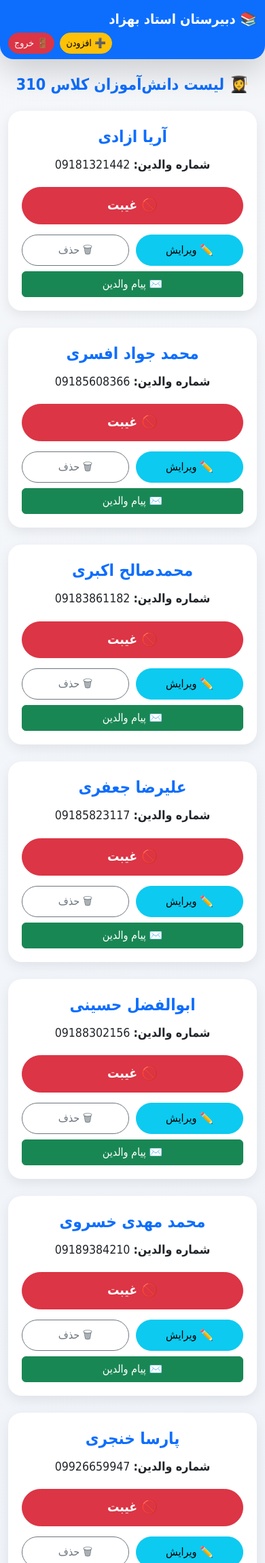
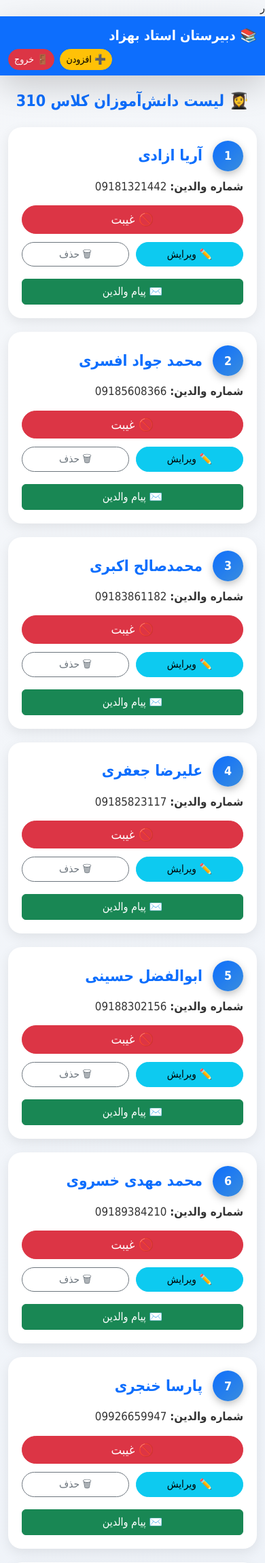
Before and after one commit to mehrab138787/behzad, a Flask app: page /class/1 in a window 390 px wide. Shown: the top 2299 px of the page at 68% size. Run offline with Flask 3, Linux system fonts and the light colour scheme; a user stored in the database is signed in; parts of the project's set-up code (start-up, migrations or seed data) failed here and were passed over.

Commit message:
Update UI: 3D interactive mobile cards

```diff
--- a/app.py
+++ b/app.py
@@ -63,7 +63,7 @@ def login_required(f):
     return decorated_function
 
 # --- KAVENEGAR CONFIG ---
-api = KavenegarAPI('YOUR_KAVENEGAR_API_KEY')
+api = KavenegarAPI('526E472B46714B647A3230747266515A4F71314548357242782B33484A686F4B36396F66592B72427554513D')
 
 # --- ROUTES ---
 @app.route("/login", methods=["GET", "POST"])
--- a/templates/class_detail.html
+++ b/templates/class_detail.html
@@ -1,68 +1,98 @@
-<!DOCTYPE html>
+ر<!DOCTYPE html>
 <html lang="fa">
 <head>
   <meta charset="UTF-8">
-  <meta name="viewport" content="width=device-width, initial-scale=1">
+  <meta name="viewport" content="width=device-width, initial-scale=1, maximum-scale=1">
   <title>دانش‌آموزان کلاس {{ class_.name }}</title>
   <link href="https://cdn.jsdelivr.net/npm/bootstrap@5.3.2/dist/css/bootstrap.rtl.min.css" rel="stylesheet">
   <style>
     body {
       background: linear-gradient(135deg, #f5f7fa, #e4ecf7);
       font-family: "Vazirmatn", Tahoma, sans-serif;
+      padding-bottom: 50px;
+      overflow-x: hidden;
     }
+
     .student-card {
       border-radius: 20px;
       background: #fff;
       padding: 20px;
-      margin-bottom: 25px;
+      margin-bottom: 20px;
       box-shadow: 0 6px 18px rgba(0,0,0,0.08);
       transition: all 0.3s ease;
+      max-width: 100%;
+      box-sizing: border-box;
     }
     .student-card:hover {
-      transform: translateY(-6px);
+      transform: translateY(-5px);
       box-shadow: 0 10px 28px rgba(0,0,0,0.15);
     }
-    .student-name {
-      font-size: 1.5rem;
-      font-weight: bold;
-      color: #0d6efd;
-      text-align: center;
+
+    .student-row {
+      display: flex;
+      align-items: center;
+      gap: 15px;
+      flex-wrap: wrap;
       margin-bottom: 10px;
     }
+
+    .student-index {
+      width: 45px;
+      height: 45px;
+      background: linear-gradient(135deg, #0d6efd, #3a8dde);
+      color: #fff;
+      font-weight: bold;
+      font-size: 1.1rem;
+      display: flex;
+      justify-content: center;
+      align-items: center;
+      border-radius: 50%;
+      box-shadow: 0 4px 12px rgba(0,0,0,0.25);
+      flex-shrink: 0;
+    }
+
+    .student-name {
+      font-size: 1.4rem;
+      font-weight: 600;
+      color: #0d6efd;
+      word-break: break-word;
+    }
+
     .student-info {
-      font-size: 1.1rem;
-      text-align: center;
-      margin-bottom: 20px;
+      font-size: 1.05rem;
+      margin-bottom: 15px;
+      color: #333;
+      word-break: break-word;
     }
+
+    .btn-absent, .action-row a, .action-row button {
+      border-radius: 50px;
+      transition: 0.3s;
+      font-weight: 500;
+      max-width: 100%;
+      box-sizing: border-box;
+    }
+
     .btn-absent {
-      display: block;
       width: 100%;
-      border-radius: 50px;
-      font-size: 1.2rem;
-      font-weight: bold;
-      padding: 12px;
-      margin-bottom: 15px;
-      transition: 0.3s;
+      margin-bottom: 12px;
+      font-size: 1.15rem;
     }
     .btn-absent:hover { transform: scale(1.05); }
+
     .action-row {
       display: flex;
       justify-content: space-between;
       gap: 10px;
+      margin-bottom: 10px;
+      flex-wrap: wrap;
     }
     .action-row a, .action-row button {
-      flex: 1;
-      border-radius: 50px;
-      font-size: 1rem;
-      padding: 10px;
-      transition: 0.3s;
+      flex: 1 1 48%;
+      font-size: 0.95rem;
     }
-    .action-row a:hover, .action-row button:hover {
-      transform: scale(1.05);
-    }
-    .navbar { border-radius: 0 0 20px 20px; }
 
-    /* --- پنل پیام والدین --- */
+    /* پنل پیام والدین */
     .message-panel {
       position: fixed;
       top: 0; right: 0; bottom: 0; left: 0;
@@ -94,6 +124,7 @@
       border: 2px solid #0d6efd;
       box-shadow: 0 0 15px rgba(13,110,253,0.5);
     }
+
     @keyframes popup {
       from { transform: scale(0.8); opacity: 0; }
       to { transform: scale(1); opacity: 1; }
@@ -119,7 +150,6 @@
 
 <div class="container mt-4">
 
-  <!-- پیام‌ها -->
   {% with messages = get_flashed_messages(with_categories=true) %}
     {% if messages %}
       {% for category, message in messages %}
@@ -136,7 +166,11 @@
   {% if students %}
     {% for student in students %}
     <div class="student-card">
-      <div class="student-name">{{ student.firstname }} {{ student.lastname }}</div>
+      <div class="student-row">
+        <div class="student-index">{{ loop.index }}</div>
+        <div class="student-name">{{ student.firstname }} {{ student.lastname }}</div>
+      </div>
+
       <div class="student-info"><strong>شماره والدین:</strong> {{ student.parent_number }}</div>
 
       <a href="{{ url_for('absent', student_id=student.id) }}" class="btn btn-danger btn-absent">🚫 غیبت</a>
@@ -148,7 +182,6 @@
            onclick="return confirm('آیا مطمئنید می‌خواهید حذف کنید؟');">🗑 حذف</a>
       </div>
 
-      <!-- دکمه پیام والدین -->
       <button class="btn btn-success w-100 mt-2" onclick="openMessagePanel('{{ student.parent_number }}')">✉️ پیام والدین</button>
     </div>
     {% endfor %}
@@ -159,19 +192,18 @@
   <div class="text-center mt-4">
     <a href="{{ url_for('index') }}" class="btn btn-secondary rounded-pill">⬅️ بازگشت</a>
   </div>
-
 </div>
 
-<!-- پنل ارسال پیام والدین -->
+<!-- پنل پیام والدین -->
 <div id="messagePanel" class="message-panel">
   <div class="message-box">
     <h5 class="mb-3">✉️ ارسال پیام به والدین</h5>
     <form method="POST" action="{{ url_for('send_message') }}">
       <input type="hidden" name="parent_number" id="parentNumberInput">
       <textarea name="message" class="form-control mb-3 big-textarea" rows="5" placeholder="پیام خود را بنویسید..." required></textarea>
-      <div class="d-flex justify-content-between">
-        <button type="submit" class="btn btn-success px-4">🚀 ارسال</button>
-        <button type="button" class="btn btn-danger px-4" onclick="closeMessagePanel()">❌ بستن</button>
+      <div class="d-flex justify-content-between flex-wrap">
+        <button type="submit" class="btn btn-success px-4 mb-2">🚀 ارسال</button>
+        <button type="button" class="btn btn-danger px-4 mb-2" onclick="closeMessagePanel()">❌ بستن</button>
       </div>
     </form>
   </div>
--- a/templates/index.html
+++ b/templates/index.html
@@ -179,8 +179,7 @@ h2, h4 { font-weight: 700; color: #212529; }
                         <strong>{{ attendance.student.firstname }} {{ attendance.student.lastname }}</strong><br>
                         کلاس: {{ attendance.student.class_.name }}
                     </div>
-                    <!-- استفاده از فیلتر زمان تهران -->
-                    <span>{{ attendance.time|to_tehran_time }}</span>
+                    <span>{{ attendance.time.strftime('%H:%M') }}</span>
                 </div>
             </div>
             {% endfor %}
```
Also changed, not shown: instance/school.db.
